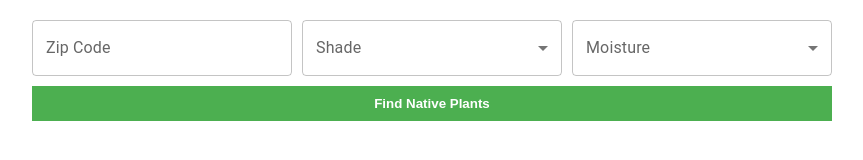
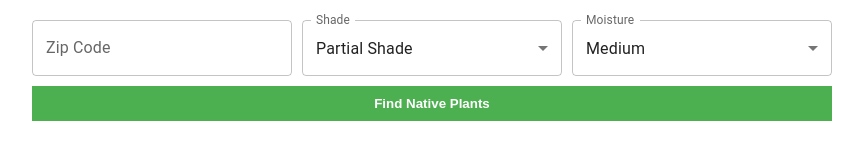
Before and after one commit to developing-human/planting-life, a React (Create React App) app in the folder frontend/: page / in a window 1280 px wide. Shown: the top 160 px of the page, without its empty margins (208-1071 px from the left). Built offline with nearby package versions, Linux system fonts and the light colour scheme.

Commit message:
Set default values for shade/moisture

```diff
--- a/frontend/src/DropdownSelect.js
+++ b/frontend/src/DropdownSelect.js
@@ -5,9 +5,9 @@ import MenuItem from '@mui/material/MenuItem';
 import FormControl from '@mui/material/FormControl';
 import Select from '@mui/material/Select';
 
-function DropdownSelect( {id, label, options, onChange} ) {
+function DropdownSelect( {id, label, options, onChange, value} ) {
   // use state to handle selected option
-  const [option, setOption] = useState('');
+  const [option, setOption] = useState(value);
 
   const handleChange = (event) => {
     setOption(event.target.value);
--- a/frontend/src/Plants.js
+++ b/frontend/src/Plants.js
@@ -9,11 +9,18 @@ import DropdownSelect from "./DropdownSelect";
 import "./Plants.css";
 
 const Plants = () => {
+  // set drop down menu options
+  const shadeOptions = ["Full Shade", "Partial Shade", "Full Sun"];
+  const moistureOptions = ["Low", "Medium", "High"];
+
+  const defaultShade = shadeOptions[1];
+  const defaultMoisture = moistureOptions[1];
+
   const [plants, setPlants] = useState([]);
   const [formData, setFormData] = useState(null);
   const [zip, setZip] = useState("");
-  const [shade, setShade] = useState("");
-  const [moisture, setMoisture] = useState("");
+  const [shade, setShade] = useState(defaultShade);
+  const [moisture, setMoisture] = useState(defaultMoisture);
 
   const handleZipChange = (event) => {
     setZip(event.target.value);
@@ -27,9 +34,6 @@ const Plants = () => {
     setMoisture(newValue);
   };
 
-  // set drop down menu options
-  const shadeOptions = ["Full Shade", "Partial Shade", "Full Sun"];
-  const moistureOptions = ["Low", "Medium", "High"];
 
   useEffect(() => {
     if (!formData) return;
@@ -101,8 +105,8 @@ const Plants = () => {
                    variant="outlined"
                    onChange={handleZipChange}
                    inputProps={{ inputMode: 'numeric', pattern: '[0-9]*' }} />
-        <DropdownSelect id="shade" label="Shade" options={shadeOptions} onChange={handleShadeChange}/>
-        <DropdownSelect id="moisture" label="Moisture" options={moistureOptions} onChange={handleMoistureChange}/>
+        <DropdownSelect id="shade" label="Shade" options={shadeOptions} onChange={handleShadeChange} value={shade}/>
+        <DropdownSelect id="moisture" label="Moisture" options={moistureOptions} onChange={handleMoistureChange} value={moisture}/>
 
         <button type="submit">Find Native Plants</button>
       </form>
```
